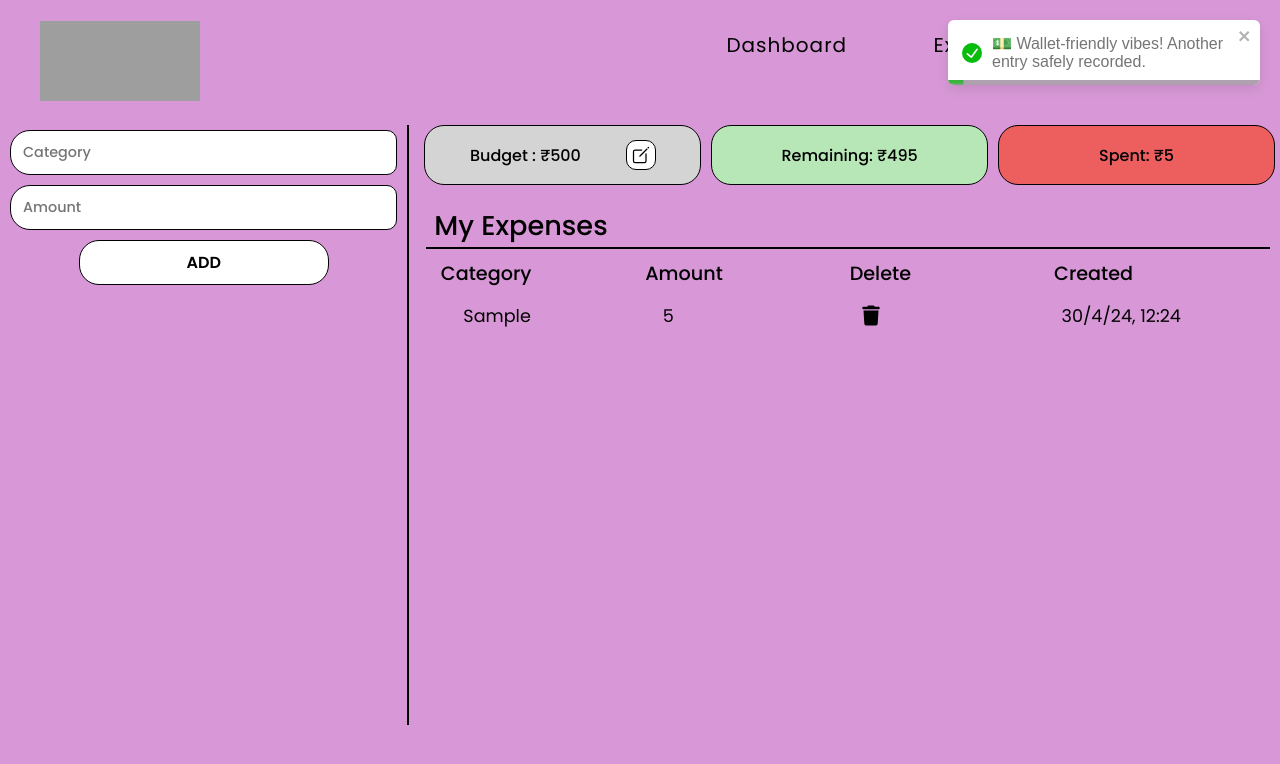
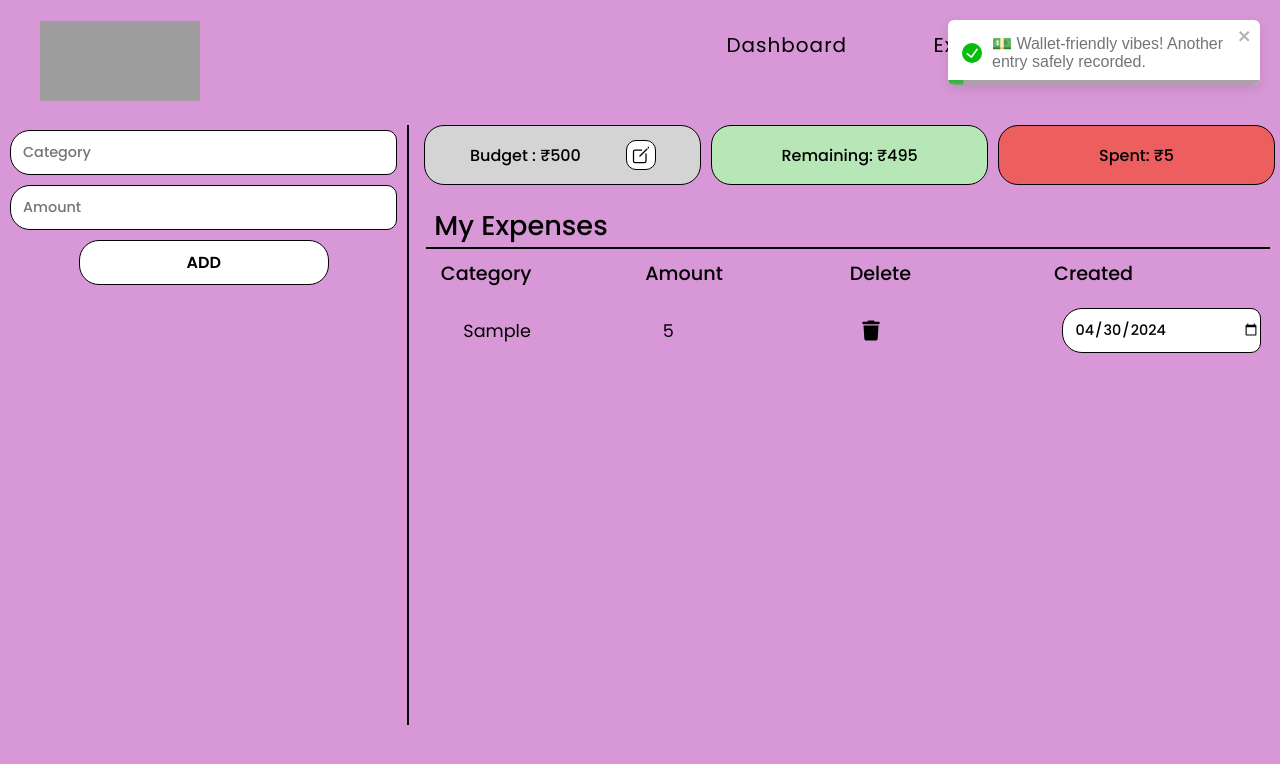
Before and after one commit to Nithilesh2/budgetplanner-client, a React (Create React App) app: page /expenses in a window 1280 px wide. Both pictures are taken after typing "Sample", "5" into the empty fields and a click on the button "ADD". Shown: the top 764 px of the page. Built offline with nearby package versions, Linux system fonts and the light colour scheme; grey boxes are pictures that could not be loaded.

Commit message:
added date

```diff
--- a/src/components/expenseLi.jsx
+++ b/src/components/expenseLi.jsx
@@ -1,6 +1,17 @@
-import React from "react";
+import style from "../css/expensesLi.css"
+import React, { useEffect, useState } from "react"
 
 export default function ExpenseLi(props) {
+  const [date, setDate] = useState()
+
+  useEffect(() => {
+    const today = new Date().toISOString().split("T")[0]
+    setDate(today)
+  }, [])
+
+  const dateInputChange = (eve) => {
+    setDate(eve.target.value)
+  }
   return (
     <>
       <li>
@@ -11,12 +22,18 @@ export default function ExpenseLi(props) {
         </span>
 
         <span className="expenseDate">
-          {props.date.toLocaleString("default", {
+          {/* {props.date.toLocaleString("default", {
             dateStyle: "short",
             timeStyle: "short",
-          })}
+          })} */}
+          <input
+            className="expenseDate"
+            type="date"
+            value={date}
+            onChange={dateInputChange}
+          />
         </span>
       </li>
     </>
-  );
+  )
 }
--- /dev/null
+++ b/src/css/expensesLi.css
@@ -0,0 +1,13 @@
+@media only screen and (max-width: 750px) {
+  .expenseData li {
+    padding: 0;
+  }
+
+  .expenseDate {
+    height: 30px;
+    max-width: 130px;
+    width: 70%;
+    font-size: 0.56rem;
+    margin-left: 10px;
+  }
+}
```
